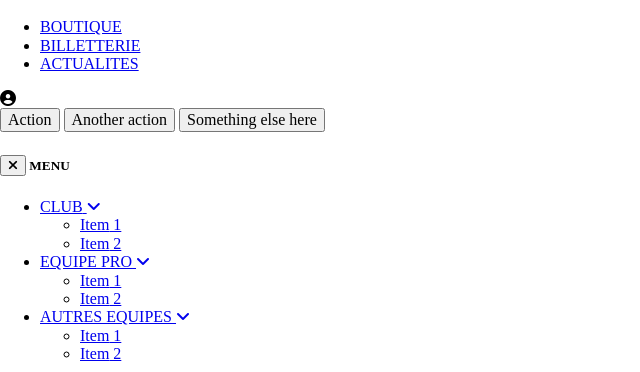
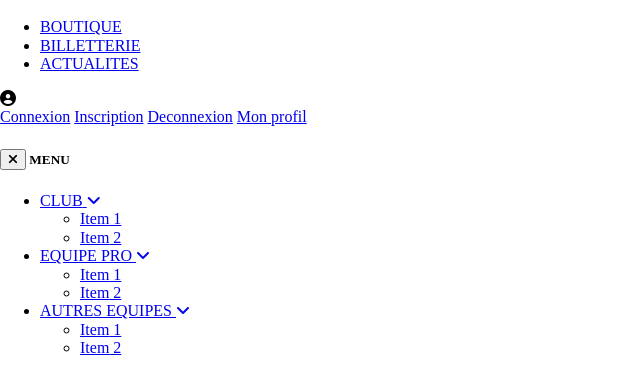
Before and after one commit to christophersemard/MHSC-Foot, a Symfony app: template templates/base.html.twig in a window 1280 px wide. Shown: the part 478-850 px from the top of the page, without its empty margins (0-640 px from the left). Run offline with Twig, Linux system fonts and the light colour scheme; the template is opened without the code that fills it, so the values that code supplies are empty; some libraries are stand-ins or nearby versions.

Commit message:
fix dropdown

```diff
--- a/templates/partials/_header.html.twig
+++ b/templates/partials/_header.html.twig
@@ -29,9 +29,11 @@
 				<i class="fa-solid fa-circle-user text-primary"></i>
 			</a>
 			<div class="dropdown-menu  dropdown-menu-end" aria-labelledby="dropdownMenuButton">
-				<button class="dropdown-item" href="#">Action</button>
-				<button class="dropdown-item" href="#">Another action</button>
-				<button class="dropdown-item" href="#">Something else here</button>
+				<a class="dropdown-item" href="/connexion">Connexion</a>
+				<a class="dropdown-item" href="/inscription">Inscription</a>
+				<a class="dropdown-item" href="/deconnexion">Deconnexion</a>
+				<a class="dropdown-item" href="/profil">Mon profil</a>
+
 			</div>
 		</div>
 
```
Also changed, not shown: src/Controller/HomeController.php (+7 -0 lines).
